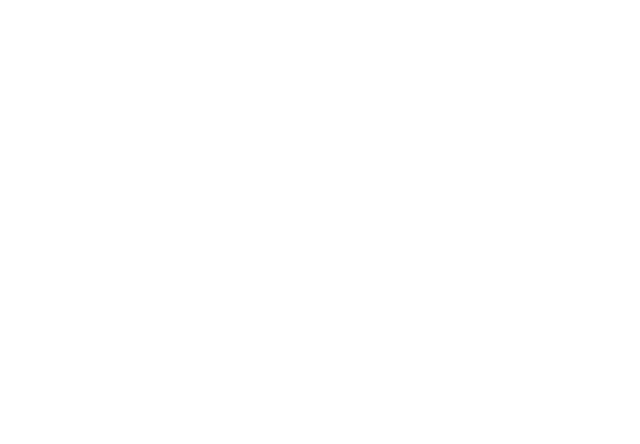
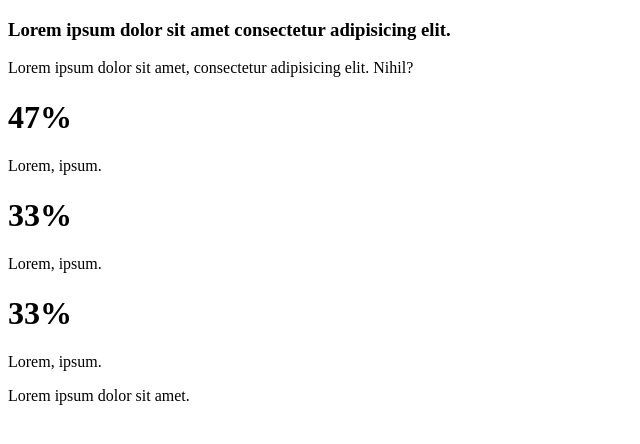
Before and after one commit to Youn-Ess/for-test, a plain HTML site: page index.html in a window 1280 px wide. Shown: the whole page, without its empty margins (0-640 px from the left). Drawn offline with Linux system fonts and the light colour scheme.

Commit message:
partie 1 done

```diff
--- a/index.html
+++ b/index.html
@@ -8,7 +8,23 @@
 </head>
 
 <body>
-    <div class="Youn-ess section"></div>
+    <div class="Youn-ess section">
+        <div>
+            <h3>Lorem ipsum dolor sit amet consectetur adipisicing elit.</h3>
+            <p>Lorem ipsum dolor sit amet, consectetur adipisicing elit. Nihil?</p>
+        </div>
+        <div>
+            <h1>47%</h1>
+            <p>Lorem, ipsum.</p>
+            <h1>33%</h1>
+            <p>Lorem, ipsum.</p>
+            <h1>33%</h1>
+            <p>Lorem, ipsum.</p>
+        </div>
+        <div>
+            <p>Lorem ipsum dolor sit amet.</p>
+        </div>
+    </div>
 
     <div class="Youn-ess2 section"></div>
 </body>
```
